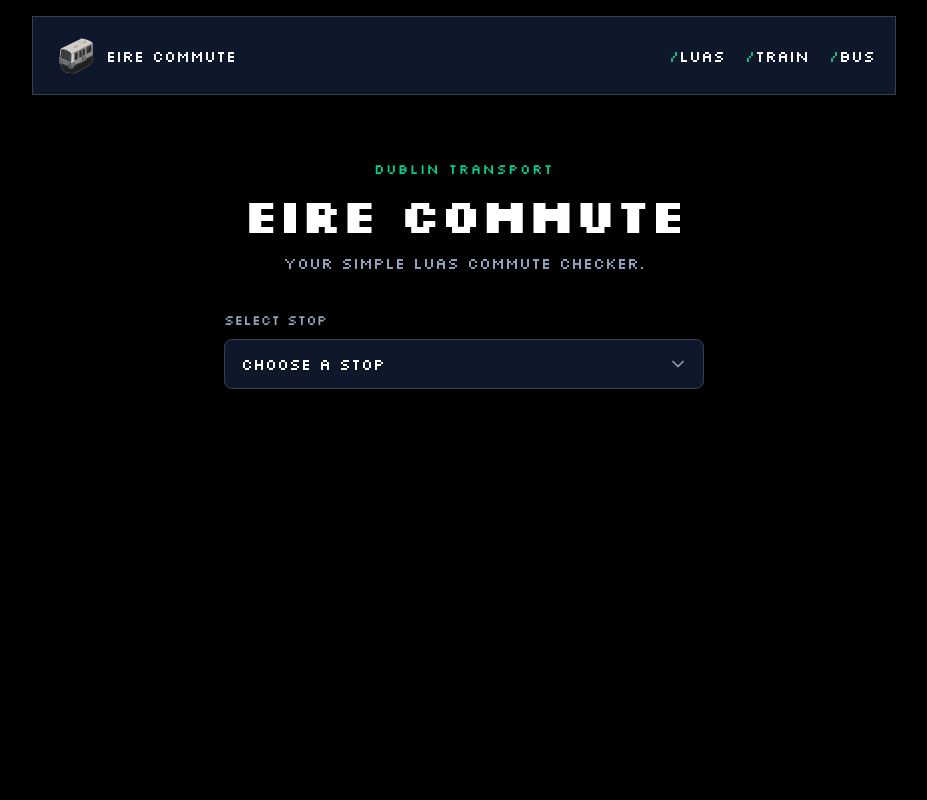
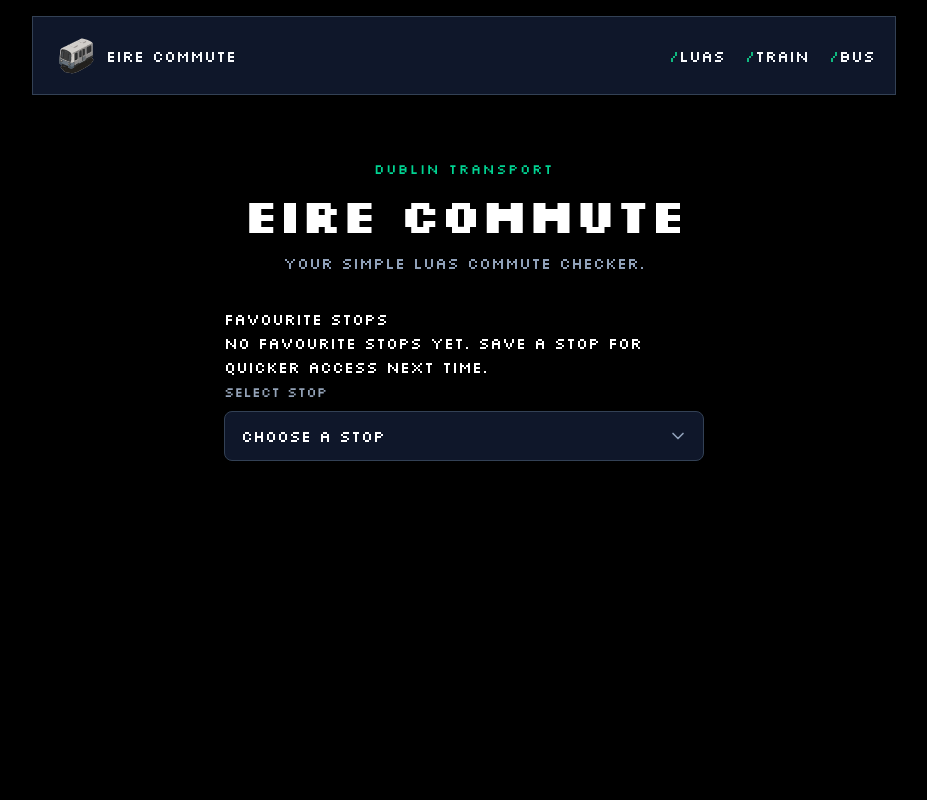
Before and after one commit to FredH2O/eire-commute, a Next.js app: page / in a window 1280 px wide. Shown: the top 800 px of the page, without its empty margins (176-1103 px from the left). Built offline with nearby package versions, Linux system fonts and the light colour scheme.

Commit message:
Add favourite stops list and useFavouriteStops hook

```diff
--- a/components/FavouriteStops.tsx
+++ b/components/FavouriteStops.tsx
@@ -0,0 +1,36 @@
+// FavouriteStops.tsx
+"use client";
+
+import { useFavouriteStops } from "@/hooks/useFavouriteStops";
+
+type FavouriteStopsProps = {
+  onSelect: (stop: string) => void;
+};
+
+export default function FavouriteStops({ onSelect }: FavouriteStopsProps) {
+  const { favourites, loaded } = useFavouriteStops();
+
+  if (!loaded) return null;
+
+  return (
+    <section>
+      <h2>Favourite stops</h2>
+      {favourites.length === 0 ? (
+        <p>No favourite stops yet. Save a stop for quicker access next time.</p>
+      ) : (
+        <div>
+          {favourites.map((item) => (
+            <button
+              key={item.stop}
+              type="button"
+              onClick={() => onSelect(item.stop)}
+              className="rounded-xl border p-3"
+            >
+              ⭐ {item.name}
+            </button>
+          ))}
+        </div>
+      )}
+    </section>
+  );
+}
--- a/components/SearchStop.tsx
+++ b/components/SearchStop.tsx
@@ -6,6 +6,7 @@
 import type { LuasData } from "@/types/luas";
 import { luasStop } from "@/data/luasStop";
 import { FiChevronDown } from "react-icons/fi";
+import FavouriteStops from "./FavouriteStops";
 
 type SearchStopProps = {
   onResults: (data: LuasData | null) => void;
@@ -78,6 +79,8 @@
 
   return (
     <div className="mx-auto mt-8 px-4">
+      <FavouriteStops onSelect={handleSearch} />
+
       <label
         htmlFor="luas-stop"
         className="text-sm font-medium text-text-muted"
--- /dev/null
+++ b/hooks/useFavouriteStops.ts
@@ -0,0 +1,24 @@
+"use client";
+
+import { useEffect, useState } from "react";
+
+export type FavouriteStop = { stop: string; name: string };
+
+export function useFavouriteStops() {
+  const [favourites, setFavourites] = useState<FavouriteStop[]>([]);
+  const [loaded, setLoaded] = useState(false);
+
+  useEffect(() => {
+    try {
+      const saved = localStorage.getItem("favouriteStops");
+      //eslint-disable-next-line
+      if (saved) setFavourites(JSON.parse(saved));
+    } catch (error) {
+      console.log(error);
+    }
+
+    setLoaded(true);
+  }, []);
+
+  return { favourites, loaded };
+}
```
Also changed, not shown: components/addFavourite.tsx (added), components/removeFavourite.tsx (added).
